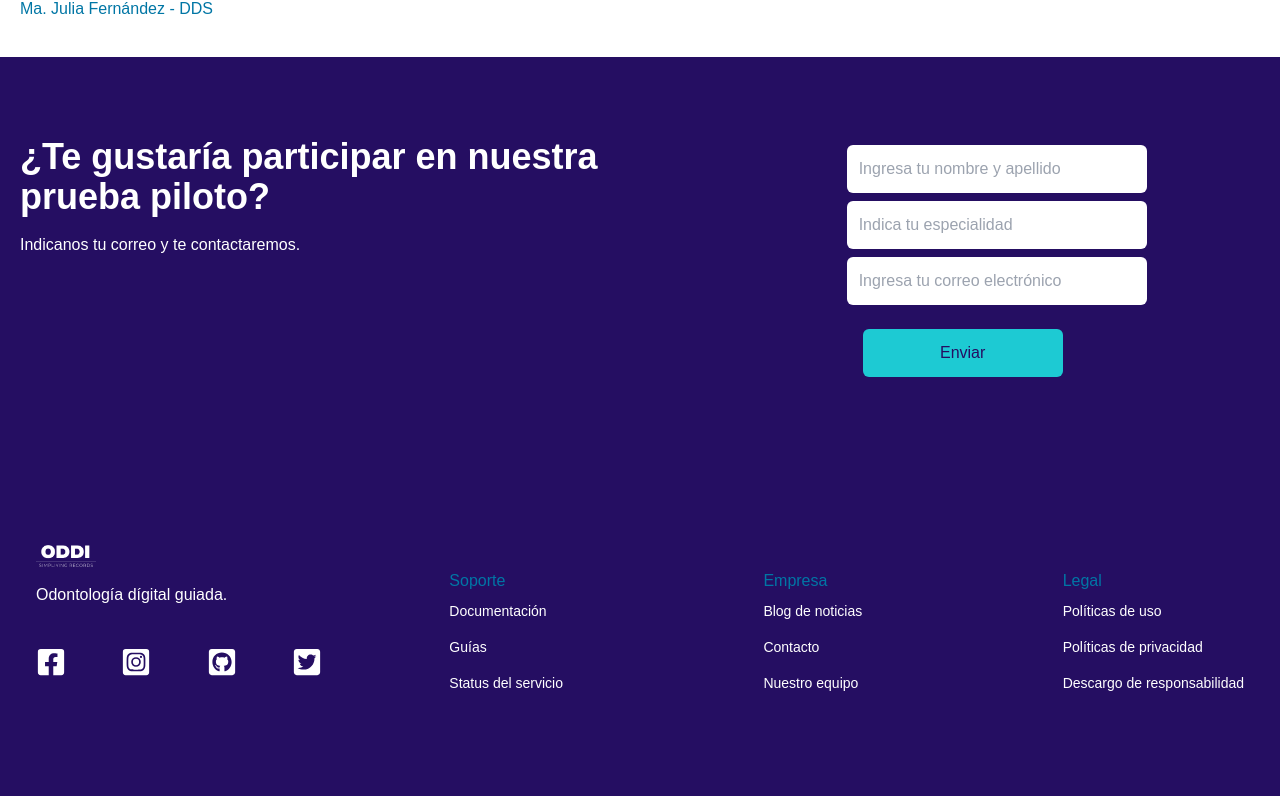
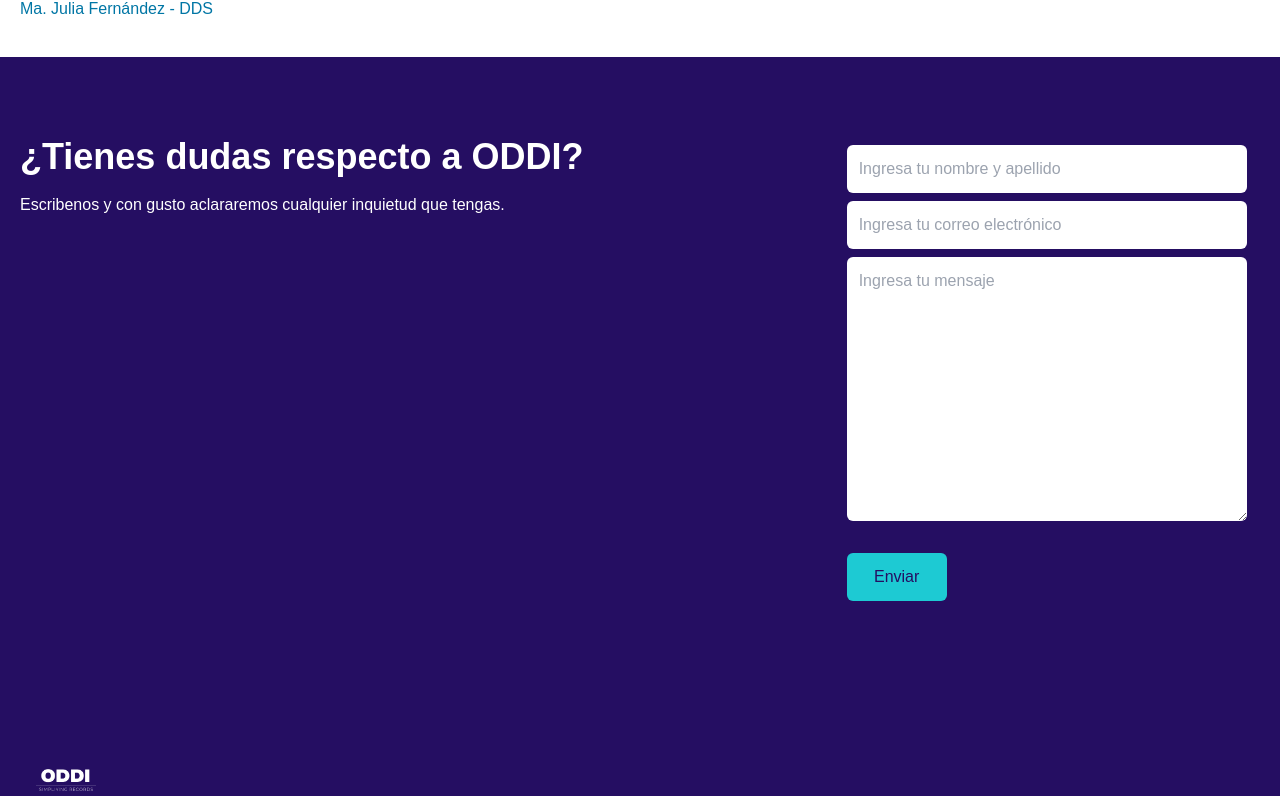
Before and after one commit to Dentmedia-oddi/client_oddi, a React (Create React App) app in the folder oddi/: page / in a window 1280 px wide. Shown: the part 1931-2727 px from the top of the page. Built offline with nearby package versions, Linux system fonts and the light colour scheme.

Commit message:
Change model on contact form

```diff
--- a/oddi/src/components/InterestForm.jsx
+++ b/oddi/src/components/InterestForm.jsx
@@ -1,35 +1,35 @@
 import React from "react";
 
 function InterestForm() {
-  return (
+  return  (
     <div className="w-full py-16 text-white px-4">
       <div className="max-w-[1240px] mx-auto grid lg:grid-cols-3">
         <div className="lg:col-span-2 my-4">
           <h1 className="md:text-4xl sm:text-3xl text-2xl font-bold pb-4">
-            ¿Te gustaría participar en nuestra <br /> prueba piloto?
+            ¿Tienes dudas respecto a ODDI?
           </h1>
-          <p>Indicanos tu correo y te contactaremos.</p>
+          <p>Escribenos y con gusto aclararemos cualquier inquietud que tengas.</p>
         </div>
         <div className="my-4">
           <div className="flex flex-col sm:flex-row mx-auto items-center justify-between w-full">
-
             <form>
             <input
-              className="p-3 my-2 w-[300px] flex  rounded-md text-black"
+              className="p-3 my-2 w-[400px] flex  rounded-md text-black"
               type="text"
               placeholder="Ingresa tu nombre y apellido"
             />
-            <input
-              className="p-3 my-2 flex w-full rounded-md text-black"
-              type="text"
-              placeholder="Indica tu especialidad"
-            />
               <input
-                className="p-3 flex w-full rounded-md text-black"
+                className="p-3 my-2 w-[400px] flex  rounded-md text-black"
                 type="email"
                 placeholder="Ingresa tu correo electrónico"
               />
-              <button className="bg-[#1DCAD3] w-[200px] rounded-md font-medium ml-4 my-6 px-6 py-3 text-[#250E62]">
+              <textarea
+              className="p-3 my-2 w-[400px] flex  rounded-md text-black"
+              type="message"
+              rows="10"
+              placeholder="Ingresa tu mensaje"
+              />
+              <button className="bg-[#1DCAD3] w-[100px] rounded-md font-medium ml-auto my-6 px-6 py-3 text-[#250E62]">
                 Enviar
               </button>
             </form>
```
